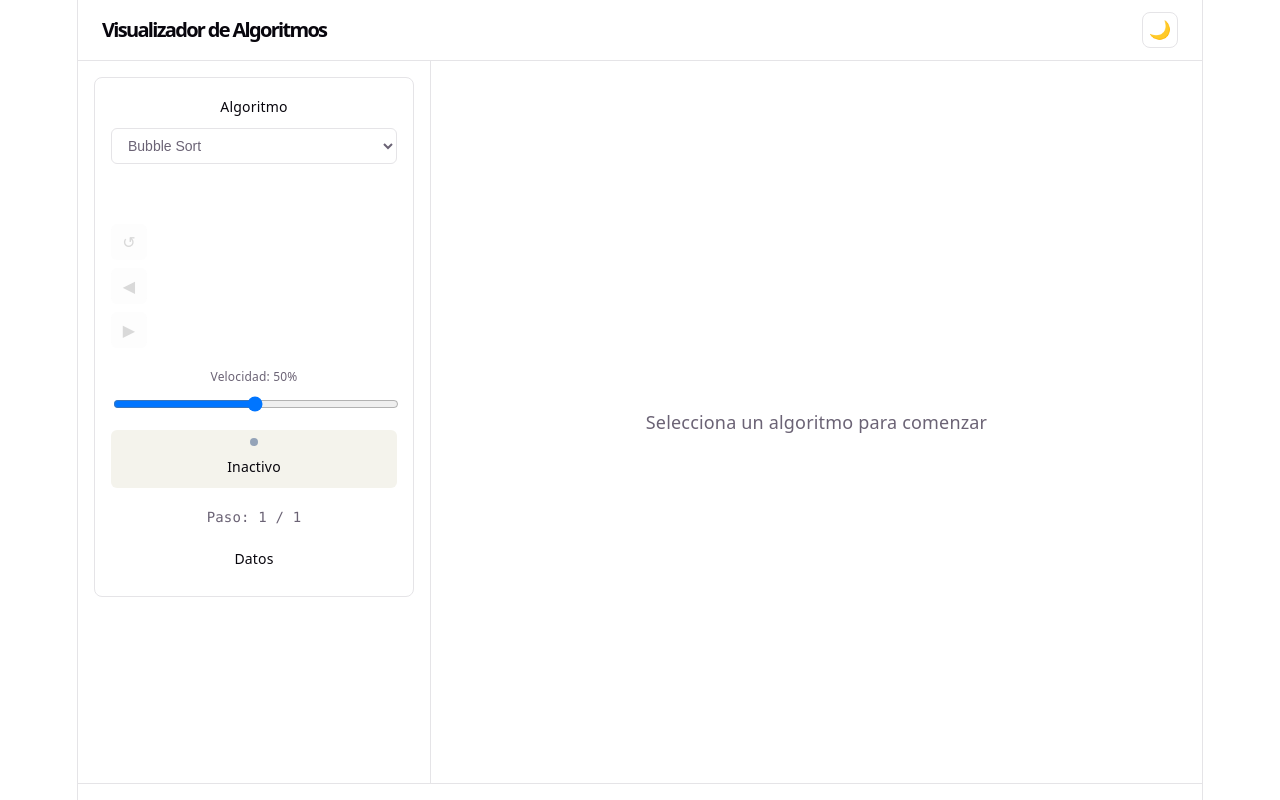
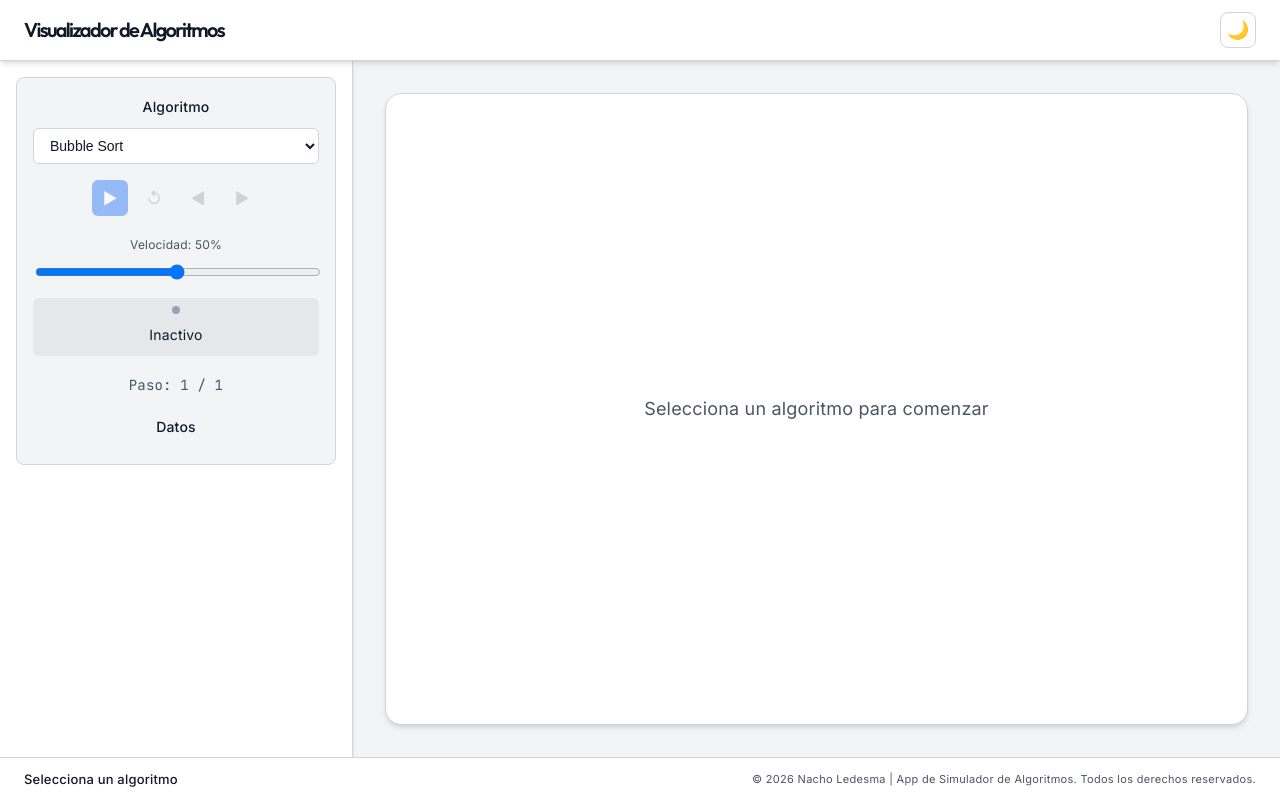
Before and after one commit to NachoLedesma33/Simulador-Visual-de-Algoritmos, a React (Vite) app: page / in a window 1280 px wide. Built offline with nearby package versions, Linux system fonts and the light colour scheme.

Commit message:
arreglo bug sobre loslaberintos y actualizo el archivo readme.md

```diff
--- a/index.html
+++ b/index.html
@@ -2,8 +2,11 @@
 <html lang="en">
   <head>
     <meta charset="UTF-8" />
-    <link rel="icon" type="image/svg+xml" href="/favicon.svg" />
+    <link rel="icon" type="image/png" href="/favicon.png" />
     <meta name="viewport" content="width=device-width, initial-scale=1.0" />
+    <link rel="preconnect" href="https://fonts.googleapis.com">
+    <link rel="preconnect" href="https://fonts.gstatic.com" crossorigin>
+    <link href="https://fonts.googleapis.com/css2?family=Inter:wght@400;500;600&family=JetBrains+Mono:wght@400;500&family=Outfit:wght@500;600;700&display=swap" rel="stylesheet">
     <title>simulador-algoritmos</title>
   </head>
   <body>
--- a/src/App.tsx
+++ b/src/App.tsx
@@ -44,7 +44,7 @@ function App() {
     const cols = 20;
     let grid = generateEmptyGrid(rows, cols);
     if (type === 'random') {
-      grid = generateMaze(grid, 'random', 0.3) as any;
+      grid = generateMaze(grid, 'random') as any;
     }
     state.setGridData(grid);
   }, [state]);
@@ -65,10 +65,15 @@ function App() {
     }
   }, [state.currentAlgorithm, state.inputData, state.gridData]);
 
+  // Synchronize CSS theme with Zustand store state
+  useEffect(() => {
+    document.documentElement.setAttribute('data-theme', state.theme);
+  }, [state.theme]);
 
-  const canvasWidth = 600;
-  const canvasHeight = 400;
-  const cellSize = 20;
+
+  const canvasWidth = 1000;
+  const canvasHeight = 600;
+  const cellSize = 35;
 
   const currentStep = useMemo(() => {
     if (category === 'sorting' && state.steps.length > 0 && state.currentStep < state.steps.length) {
@@ -182,20 +187,23 @@ function App() {
 
       <footer className="app-footer">
         <div className="footer-breadcrumb">
-          {category && algorithmInfo && (
+          {category ? (
             <>
               <span className="category-label">{category}</span>
-              <span className="separator">›</span>
-              <span className="algorithm-name">{algorithmInfo.name}</span>
+              <span className="separator">/</span>
             </>
-          )}
-        </div>
-        <div className="footer-stats">
+          ) : null}
+          <span className="algorithm-name">
+            {algorithmInfo?.name || 'Selecciona un algoritmo'}
+          </span>
           {algorithmInfo && (
             <span className="complexity-badge">
               {algorithmInfo.complexity.time}
             </span>
           )}
+        </div>
+        <div className="footer-copyright">
+          <span>&copy; {new Date().getFullYear()} Nacho Ledesma | App de Simulador de Algoritmos. Todos los derechos reservados.</span>
         </div>
       </footer>
 
@@ -214,7 +222,9 @@ function App() {
           align-items: center;
           padding: 12px 24px;
           border-bottom: 1px solid var(--border);
-          background: var(--bg);
+          background: var(--bg-panel);
+          box-shadow: var(--shadow);
+          z-index: 10;
         }
 
         .app-title {
@@ -234,7 +244,7 @@ function App() {
           height: 36px;
           border: 1px solid var(--border);
           border-radius: 8px;
-          background: var(--bg);
+          background: var(--bg-panel);
           cursor: pointer;
           font-size: 18px;
           display: flex;
@@ -254,7 +264,9 @@ function App() {
           border-right: 1px solid var(--border);
           padding: 16px;
           overflow-y: auto;
-          background: var(--bg);
+          background: var(--bg-panel);
+          box-shadow: var(--shadow);
+          z-index: 5;
         }
 
         .app-sidebar.closed {
@@ -310,14 +322,36 @@ function App() {
           display: flex;
           align-items: center;
           justify-content: center;
-          padding: 24px;
+          padding: 32px;
           background: var(--bg);
+          overflow: hidden;
         }
 
         .canvas-container {
           display: flex;
           align-items: center;
           justify-content: center;
+          width: 100%;
+          height: 100%;
+          max-width: 1600px;
+          background: var(--bg-panel);
+          border: 1px solid var(--border);
+          border-radius: 16px;
+          box-shadow: var(--shadow);
+          padding: 32px;
+          box-sizing: border-box;
+        }
+
+        /* Use dynamic containment to avoid aspect ratio stretching but preserve scale & center */
+        .canvas-container canvas {
+          max-width: 100% !important;
+          max-height: 100% !important;
+          width: auto !important;
+          height: auto !important;
+          object-fit: contain;
+          margin: auto;
+          display: block;
+          border-radius: 8px;
         }
 
         .empty-state {
@@ -331,8 +365,9 @@ function App() {
           align-items: center;
           padding: 8px 24px;
           border-top: 1px solid var(--border);
-          background: var(--bg);
+          background: var(--bg-panel);
           font-size: 13px;
+          z-index: 10;
         }
 
         .footer-breadcrumb {
@@ -357,12 +392,14 @@ function App() {
           font-weight: 500;
         }
 
-        .footer-stats {
-          display: flex;
-          gap: 12px;
+        .footer-copyright {
+          font-size: 11px;
+          color: var(--text);
+          letter-spacing: 0.3px;
         }
 
         .complexity-badge {
+          margin-left: 12px;
           padding: 4px 8px;
           background: var(--code-bg);
           border-radius: 4px;
@@ -383,7 +420,7 @@ function App() {
         .btn-sm {
           padding: 6px 12px;
           font-size: 13px;
-          background: var(--bg);
+          background: var(--bg-panel);
           border: 1px solid var(--border);
           color: var(--text);
         }
--- a/src/algorithms/pathfinding/index.ts
+++ b/src/algorithms/pathfinding/index.ts
@@ -40,29 +40,106 @@ export function generateEmptyGrid(
 
 export function generateMaze(
   grid: Cell[][],
-  type: 'random' | 'walls' = 'random',
-  wallDensity = 0.3
+  type: 'random' | 'walls' = 'random'
 ): Cell[][] {
+  const rows = grid.length;
+  const cols = grid[0].length;
+
+  // Initialize grid with all walls if we want a perfect maze
   const result = grid.map((row) =>
-    row.map((cell) => ({ ...cell, walkable: true }))
+    row.map((cell) => ({ ...cell, walkable: false }))
   );
 
-  if (type === 'random') {
-    for (let r = 0; r < result.length; r++) {
-      for (let c = 0; c < result[0].length; c++) {
-        if (Math.random() < wallDensity) {
-          result[r][c].walkable = false;
-        }
+  const stack: Coordinate[] = [];
+  const start: Coordinate = { row: 0, col: 0 };
+
+  result[start.row][start.col].walkable = true;
+  stack.push(start);
+
+  const visited = new Set<string>();
+  visited.add(`${start.row},${start.col}`);
+
+  while (stack.length > 0) {
+    const current = stack[stack.length - 1];
+    const { row, col } = current;
+
+    const neighbors: Coordinate[] = [];
+    const directions = [
+      { r: -2, c: 0 },
+      { r: 2, c: 0 },
+      { r: 0, c: -2 },
+      { r: 0, c: 2 },
+    ];
+
+    for (const dir of directions) {
+      const nRow = row + dir.r;
+      const nCol = col + dir.c;
+      if (nRow >= 0 && nRow < rows && nCol >= 0 && nCol < cols && !visited.has(`${nRow},${nCol}`)) {
+        neighbors.push({ row: nRow, col: nCol });
+      }
+    }
+
+    if (neighbors.length > 0) {
+      const next = neighbors[Math.floor(Math.random() * neighbors.length)];
+      const midRow = (row + next.row) / 2;
+      const midCol = (col + next.col) / 2;
+
+      result[midRow][midCol].walkable = true;
+      result[next.row][next.col].walkable = true;
+
+      visited.add(`${next.row},${next.col}`);
+      stack.push(next);
+    } else {
+      stack.pop();
+    }
+  }
+
+  // Ensure start and end are always accessible
+  result[0][0].walkable = true;
+  result[rows - 1][cols - 1].walkable = true;
+
+  // Sometimes the DFS doesn't reach the bottom-right corner if it's trapped or odd/even parity
+  // Let's ensure a small connection path if needed
+  if (!checkConnectivity(result, {row: 0, col: 0}, {row: rows-1, col: cols-1})) {
+    carvePathToEnd(result, rows, cols);
+  }
+
+  return result;
+}
+
+function checkConnectivity(grid: Cell[][], start: Coordinate, end: Coordinate): boolean {
+  const queue: Coordinate[] = [start];
+  const visited = new Set<string>();
+  visited.add(`${start.row},${start.col}`);
+
+  while (queue.length > 0) {
+    const curr = queue.shift()!;
+    if (curr.row === end.row && curr.col === end.col) return true;
+
+    const dirs = [{r:1,c:0},{r:-1,c:0},{r:0,c:1},{r:0,c:-1}];
+    for (const d of dirs) {
+      const nr = curr.row + d.r;
+      const nc = curr.col + d.c;
+      if (nr >= 0 && nr < grid.length && nc >= 0 && nc < grid[0].length && grid[nr][nc].walkable && !visited.has(`${nr},${nc}`)) {
+        visited.add(`${nr},${nc}`);
+        queue.push({row: nr, col: nc});
       }
     }
   }
+  return false;
+}
 
-  if (result.length > 0 && result[0].length > 0) {
-    result[0][0].walkable = true;
-    result[result.length - 1][result[0].length - 1].walkable = true;
+function carvePathToEnd(grid: Cell[][], rows: number, cols: number) {
+  let r = rows - 1;
+  let c = cols - 1;
+  while (r > 0 || c > 0) {
+    grid[r][c].walkable = true;
+    if (r > 0 && (c === 0 || Math.random() < 0.5)) {
+      r--;
+    } else if (c > 0) {
+      c--;
+    }
   }
-
-  return result;
 }
 
 export function getNeighbors(coord: Coordinate, grid: Cell[][]): Coordinate[] {
--- a/src/index.css
+++ b/src/index.css
@@ -1,19 +1,22 @@
 :root {
-  --text: #6b6375;
-  --text-h: #08060d;
-  --bg: #fff;
-  --border: #e5e4e7;
-  --code-bg: #f4f3ec;
-  --accent: #aa3bff;
-  --accent-bg: rgba(170, 59, 255, 0.1);
-  --accent-border: rgba(170, 59, 255, 0.5);
-  --social-bg: rgba(244, 243, 236, 0.5);
-  --shadow:
-    rgba(0, 0, 0, 0.1) 0 10px 15px -3px, rgba(0, 0, 0, 0.05) 0 4px 6px -2px;
+  --text: #4b5563;
+  --text-h: #111827;
+  --bg: #f3f4f6;
+  --bg-panel: #ffffff;
+  --border: #d1d5db;
+  --code-bg: #e5e7eb;
+  --primary: #3b82f6;
+  --primary-hover: #2563eb;
+  --danger: #ef4444;
+  --danger-hover: #dc2626;
+  --accent: #8b5cf6;
+  --accent-bg: rgba(139, 92, 246, 0.1);
+  --accent-border: rgba(139, 92, 246, 0.5);
+  --shadow: 0 4px 6px -1px rgb(0 0 0 / 0.1), 0 2px 4px -2px rgb(0 0 0 / 0.1);
 
-  --sans: system-ui, 'Segoe UI', Roboto, sans-serif;
-  --heading: system-ui, 'Segoe UI', Roboto, sans-serif;
-  --mono: ui-monospace, Consolas, monospace;
+  --sans: 'Inter', system-ui, -apple-system, sans-serif;
+  --heading: 'Outfit', system-ui, -apple-system, sans-serif;
+  --mono: 'JetBrains Mono', ui-monospace, Consolas, monospace;
 
   font: 18px/145% var(--sans);
   letter-spacing: 0.18px;
@@ -30,32 +33,32 @@
   }
 }
 
-@media (prefers-color-scheme: dark) {
-  :root {
-    --text: #9ca3af;
-    --text-h: #f3f4f6;
-    --bg: #16171d;
-    --border: #2e303a;
-    --code-bg: #1f2028;
-    --accent: #c084fc;
-    --accent-bg: rgba(192, 132, 252, 0.15);
-    --accent-border: rgba(192, 132, 252, 0.5);
-    --social-bg: rgba(47, 48, 58, 0.5);
-    --shadow:
-      rgba(0, 0, 0, 0.4) 0 10px 15px -3px, rgba(0, 0, 0, 0.25) 0 4px 6px -2px;
-  }
+:root[data-theme="dark"] {
+  --text: #9ca3af;
+  --text-h: #f9fafb;
+  --bg: #111827;
+  --bg-panel: #1f2937;
+  --border: #374151;
+  --code-bg: #111827;
+  --primary: #60a5fa;
+  --primary-hover: #3b82f6;
+  --danger: #f87171;
+  --danger-hover: #ef4444;
+  --accent: #a78bfa;
+  --accent-bg: rgba(167, 139, 250, 0.15);
+  --accent-border: rgba(167, 139, 250, 0.5);
+  --shadow: 0 10px 15px -3px rgb(0 0 0 / 0.5), 0 4px 6px -4px rgb(0 0 0 / 0.5);
+}
 
-  #social .button-icon {
-    filter: invert(1) brightness(2);
-  }
+:root[data-theme="dark"] #social .button-icon {
+  filter: invert(1) brightness(2);
 }
 
 #root {
-  width: 1126px;
-  max-width: 100%;
-  margin: 0 auto;
+  width: 100%;
+  max-width: 100vw;
+  margin: 0;
   text-align: center;
-  border-inline: 1px solid var(--border);
   min-height: 100svh;
   display: flex;
   flex-direction: column;
```
Also changed, not shown: src/components/ui/ControlPanel.tsx (+22 -4 lines), public/favicon.png (added), 1 other file (tests, documents, lock files or other folders).
